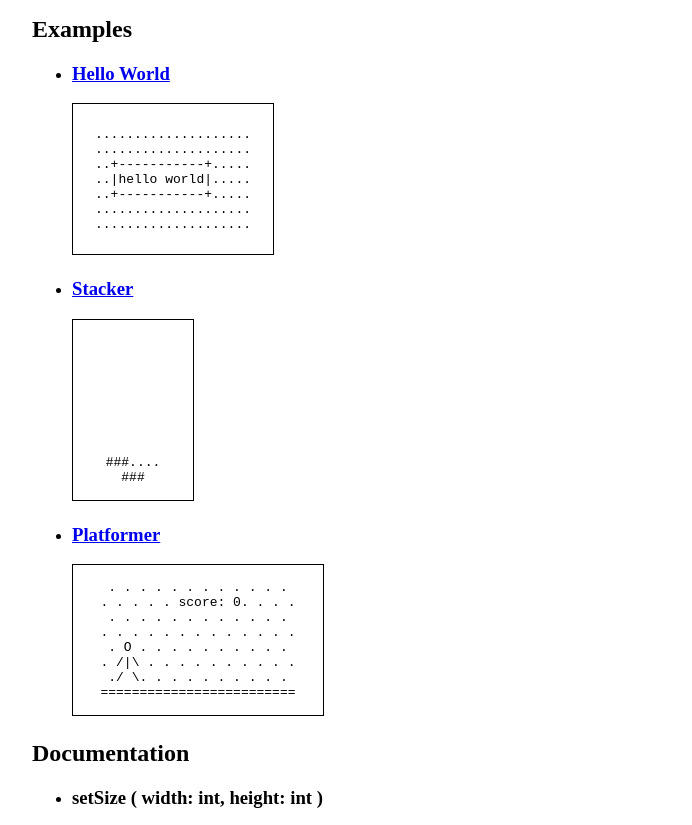
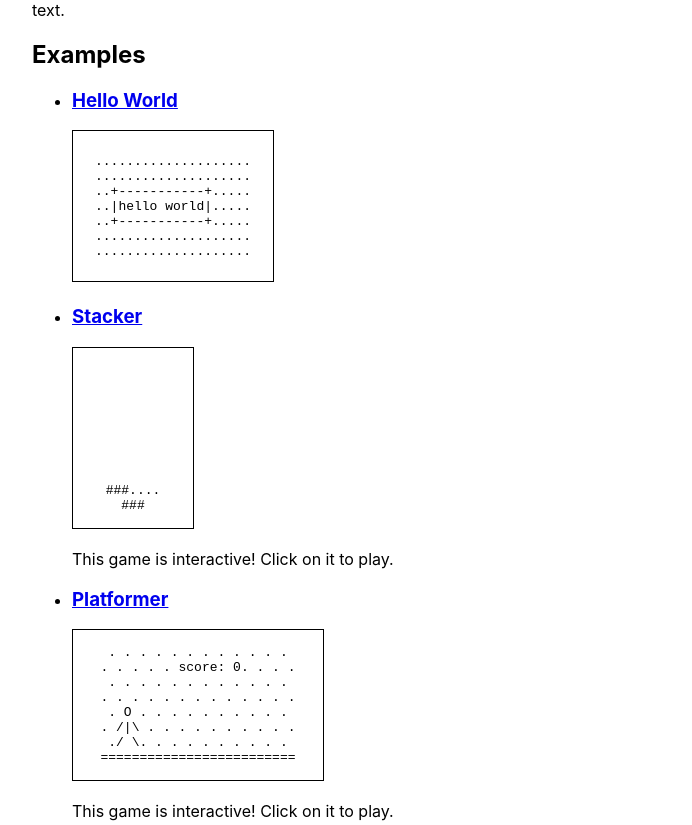
Before and after one commit to onsclom/animated-text-framework, a plain HTML site: page index.html in a window 1280 px wide. Shown: the part 102-927 px from the top of the page, without its empty margins (288-980 px from the left). Drawn offline with Linux system fonts and the light colour scheme.

Commit message:
Add font and interactive hints

```diff
--- a/index.html
+++ b/index.html
@@ -5,15 +5,19 @@
     <meta charset="UTF-8">
     <meta http-equiv="X-UA-Compatible" content="IE=edge">
     <meta name="viewport" content="width=device-width, initial-scale=1.0">
-    <title>Document</title>
+    <title>animated text framework</title>
     <style>
+        html {
+            font-family: -apple-system, BlinkMacSystemFont, avenir next, avenir, segoe ui, helvetica neue, helvetica, Cantarell, Ubuntu, roboto, noto, arial, sans-serif;
+        }
         embed {
-            border: solid black 1px
+            border: solid black 1px;
         }
         body {
             max-width: 40em;
             margin: auto;
         }
+
     </style>
 
 </head>
@@ -37,7 +41,6 @@
                 </a>
             </h3>
             <embed width="200px" height="150px" src="./examples/helloworld.html">
-
         </li>
         <li>
             <h3>
@@ -46,7 +49,7 @@
                 </a>
             </h3>
             <embed width="120px" height="180px" src="./examples/stacker.html">
-
+            <p>This game is interactive! Click on it to play.</p>
         </li>
         <li>
             <h3>
@@ -55,6 +58,7 @@
                 </a>
             </h3>
             <embed width="250px" height="150px" src="./examples/platformer.html">
+            <p>This game is interactive! Click on it to play.</p>
         </li>
     </ul>
 
```
Also changed, not shown: 1 other file.
